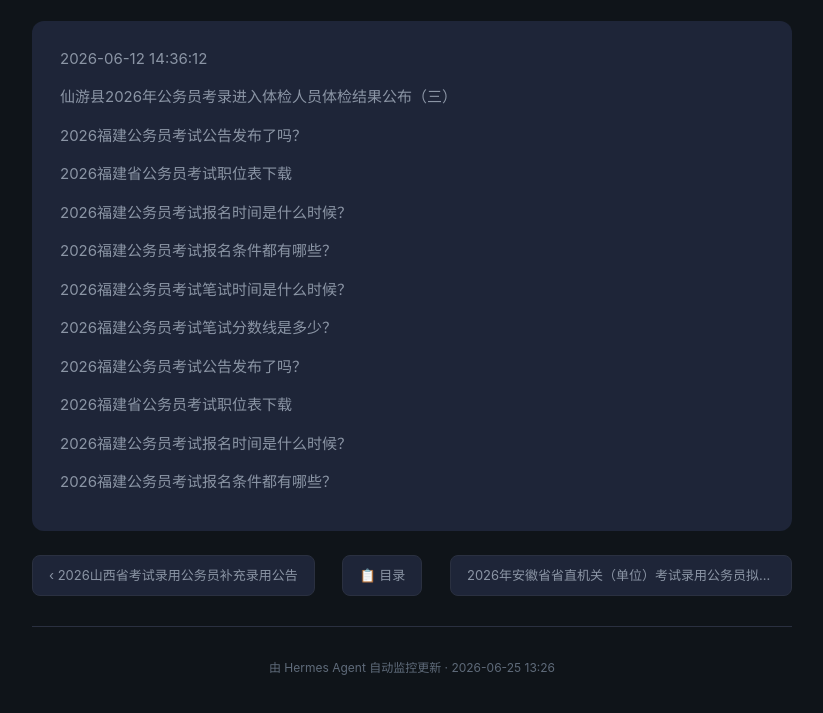
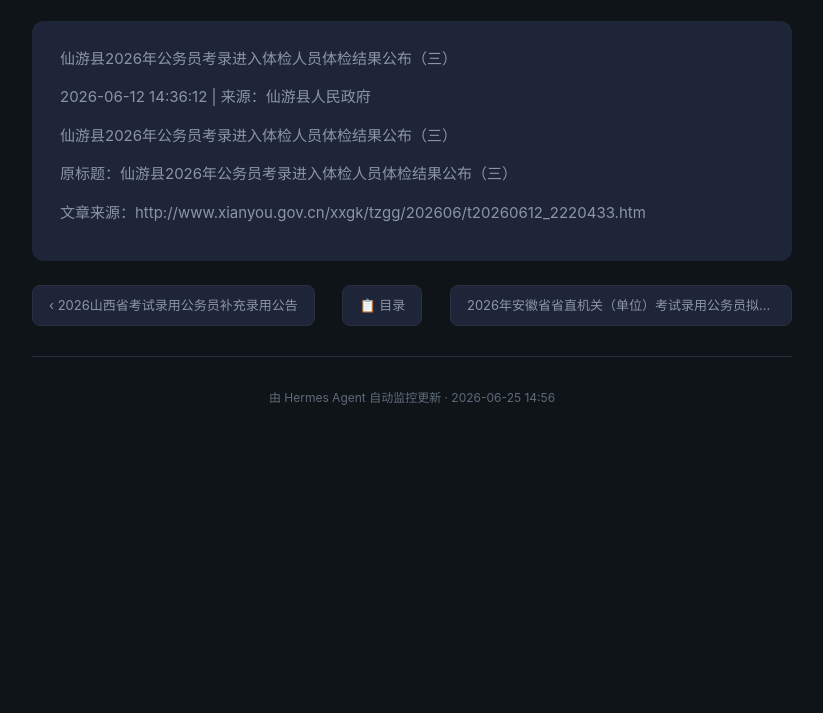
Before and after one commit to heiimzy/gongkao-monitor, a plain HTML site: page articles/a1a4b3ec82c2.html in a window 1280 px wide. Shown: the part 161-874 px from the top of the page, without its empty margins (228-1051 px from the left). After the commit the page ends 800 px from the top, so only its background shows below. Drawn offline with Linux system fonts and the light colour scheme.

Commit message:
Update a1a4b3ec82c2.html

```diff
--- a/articles/a1a4b3ec82c2.html
+++ b/articles/a1a4b3ec82c2.html
@@ -41,20 +41,13 @@ a{color:var(--ac);text-decoration:none}a:hover{text-decoration:underline}
 <a href="https://www.offcn.com/fjgwy/2026/0612/31701.html" target="_blank" rel="noopener">原文链接 ↗</a>
 </div>
 </div>
-<div class="article-body"><p>2026-06-12 14:36:12</p>
+<div class="article-body"><p>仙游县2026年公务员考录进入体检人员体检结果公布（三）</p>
+<p>2026-06-12 14:36:12 | 来源：仙游县人民政府</p>
 <p>仙游县2026年公务员考录进入体检人员体检结果公布（三）</p>
-<p>2026福建公务员考试公告发布了吗？</p>
-<p>2026福建省公务员考试职位表下载</p>
-<p>2026福建公务员考试报名时间是什么时候？</p>
-<p>2026福建公务员考试报名条件都有哪些？</p>
-<p>2026福建公务员考试笔试时间是什么时候？</p>
-<p>2026福建公务员考试笔试分数线是多少？</p>
-<p>2026福建公务员考试公告发布了吗？</p>
-<p>2026福建省公务员考试职位表下载</p>
-<p>2026福建公务员考试报名时间是什么时候？</p>
-<p>2026福建公务员考试报名条件都有哪些？</p></div>
+<p>原标题：仙游县2026年公务员考录进入体检人员体检结果公布（三）</p>
+<p>文章来源：http://www.xianyou.gov.cn/xxgk/tzgg/202606/t20260612_2220433.htm</p></div>
 <div class="nav-row"><a href="7dbf6c309b95.html" class="nav-btn">‹ 2026山西省考试录用公务员补充录用公告</a><a href="../index.html" class="nav-btn">📋 目录</a><a href="23fcb17a442e.html" class="nav-btn">2026年安徽省省直机关（单位）考试录用公务员拟录用人员公示 ›</a></div>
-<div class="ft">由 Hermes Agent 自动监控更新 · 2026-06-25 13:26</div>
+<div class="ft">由 Hermes Agent 自动监控更新 · 2026-06-25 14:56</div>
 </div>
 </body>
 </html>
```
